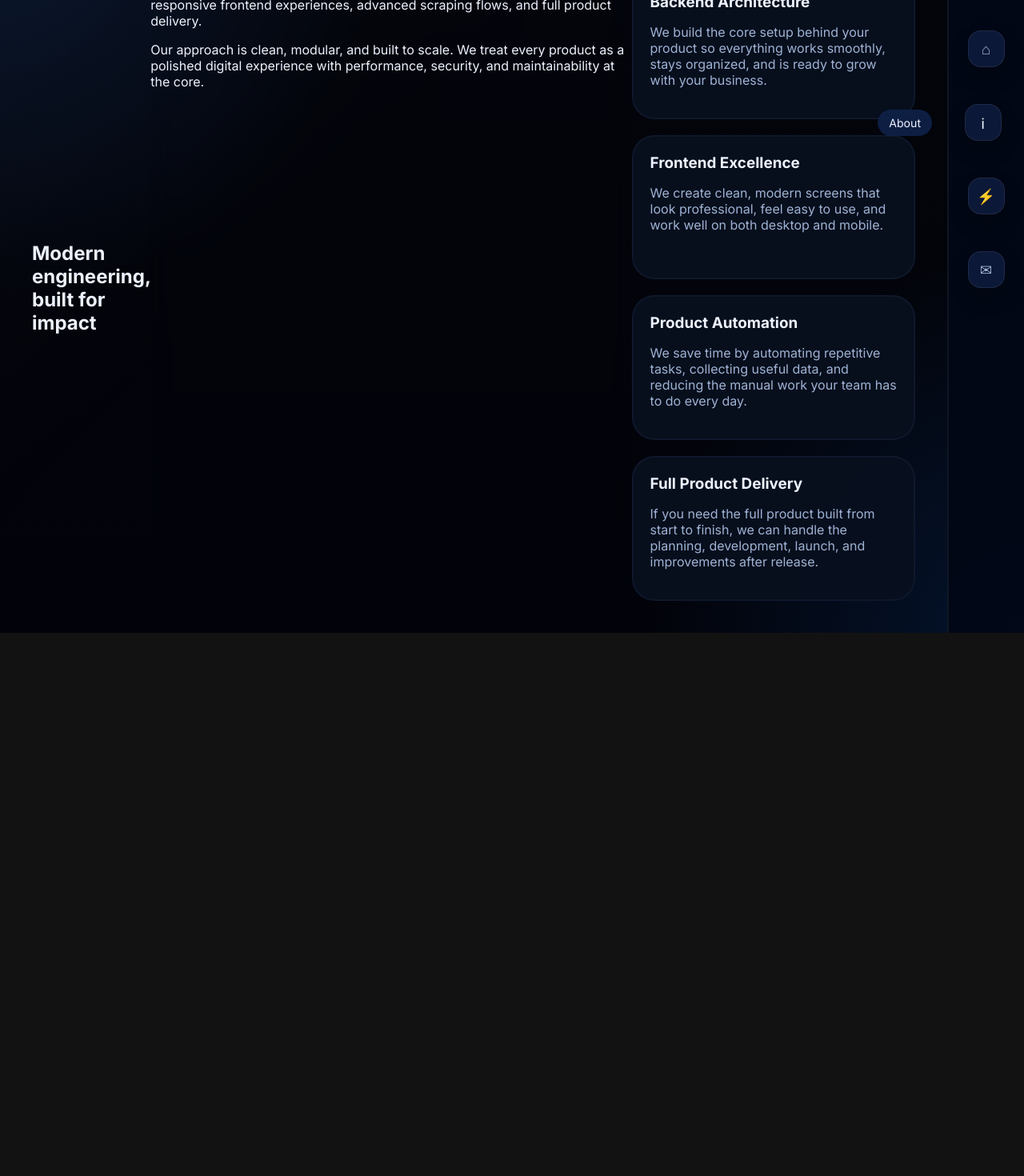
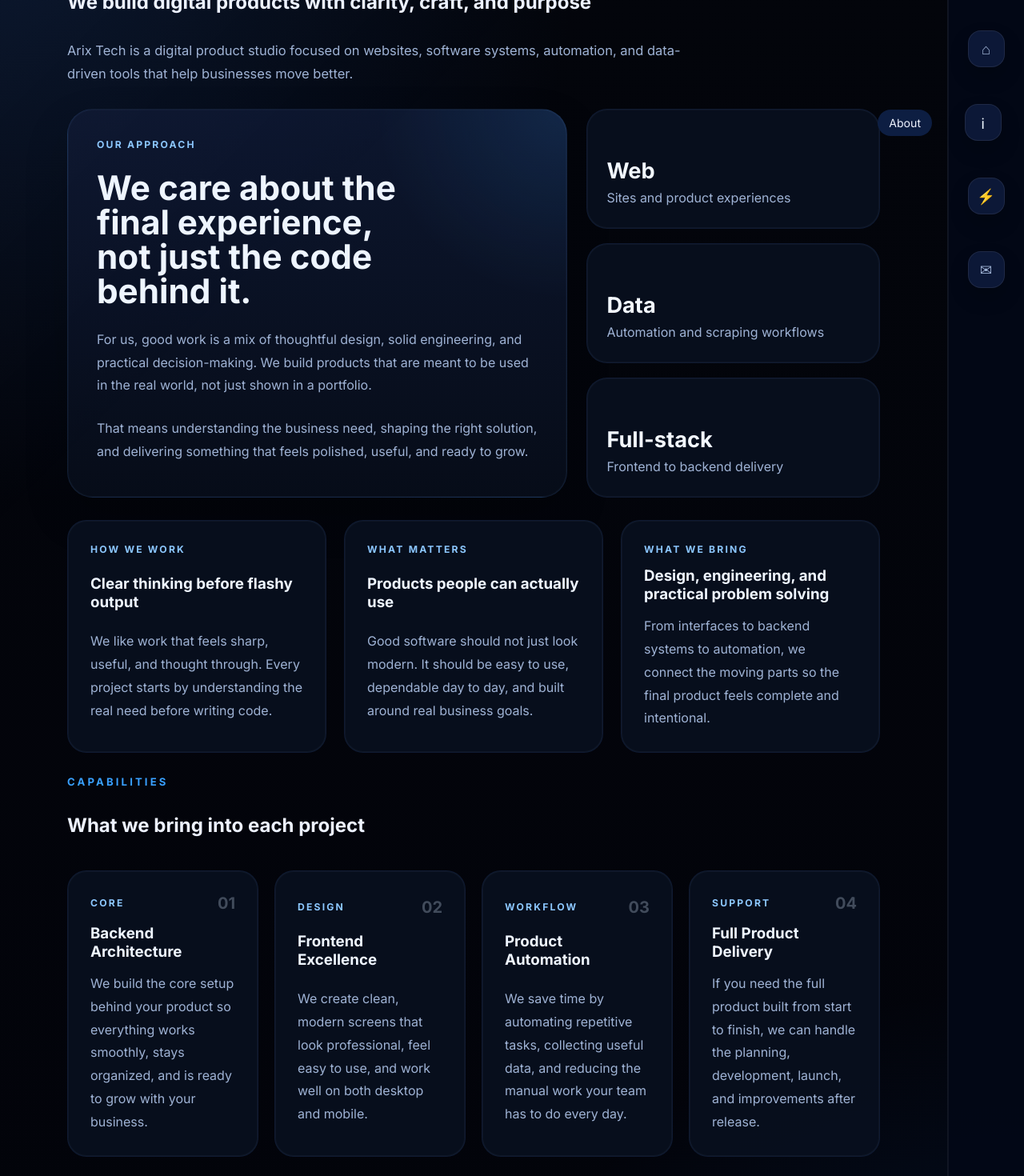
Before and after one commit to devRaoRizwan/arix_tech, a React (Vite) app: page /about in a window 1280 px wide. Shown: the part 100-1570 px from the top of the page at 80% size. Before the commit the page ends 891 px from the top, so only its background shows below. Built offline with nearby package versions, Linux system fonts and the light colour scheme.

Commit message:
About page done

```diff
--- a/src/components/Hero.jsx
+++ b/src/components/Hero.jsx
@@ -119,7 +119,7 @@
         <div className="hero-topbar">
           <span className="small-label">Arix Tech</span>
         </div>
-        <h1>Software solutions for modern product teams</h1>
+        <h1>Software solutions for YOU</h1>
         <p className="hero-subtitle">
           We turn business ideas into polished online experiences, smart automation, and useful data tools that help brands grow.
         </p>
--- a/src/data.js
+++ b/src/data.js
@@ -106,3 +106,46 @@
     stack: ['Git'],
   },
 ];
+
+export const aboutHighlights = [
+  {
+    label: 'How we work',
+    title: 'Clear thinking before flashy output',
+    body: 'We like work that feels sharp, useful, and thought through. Every project starts by understanding the real need before writing code.',
+  },
+  {
+    label: 'What matters',
+    title: 'Products people can actually use',
+    body: 'Good software should not just look modern. It should be easy to use, dependable day to day, and built around real business goals.',
+  },
+  {
+    label: 'What we bring',
+    title: 'Design, engineering, and practical problem solving',
+    body: 'From interfaces to backend systems to automation, we connect the moving parts so the final product feels complete and intentional.',
+  },
+];
+
+export const aboutPrinciples = [
+  {
+    title: 'Built for real use',
+    body: 'We focus on products that work well in everyday business use, not just polished demos.',
+  },
+  {
+    title: 'Simple where possible',
+    body: 'We avoid unnecessary complexity and choose solutions that stay clear and maintainable.',
+  },
+  {
+    title: 'Thoughtful execution',
+    body: 'We care about the details that make a product feel reliable, smooth, and professional.',
+  },
+  {
+    title: 'Long-term value',
+    body: 'We build with growth in mind so your product has room to improve over time.',
+  },
+];
+
+export const aboutStats = [
+  { value: 'Web', label: 'Sites and product experiences' },
+  { value: 'Data', label: 'Automation and scraping workflows' },
+  { value: 'Full-stack', label: 'Frontend to backend delivery' },
+];
--- a/src/pages/AboutPage.jsx
+++ b/src/pages/AboutPage.jsx
@@ -1,31 +1,83 @@
-import { serviceCards } from '../data.js';
+import { aboutHighlights, aboutPrinciples, aboutStats, serviceCards } from '../data.js';
 
 export default function AboutPage() {
   return (
     <section className="panel about-panel">
-      <div className="section-header">
+      <div className="about-shell">
+        <div className="section-header about-header">
           <span className="section-label">About</span>
-        <h2>Modern engineering, built for impact</h2>
+          <h2>We build digital products with clarity, craft, and purpose</h2>
+          <p className="section-intro">
+            Arix Tech is a digital product studio focused on websites, software systems, automation, and data-driven tools that help businesses move better.
+          </p>
         </div>
-      <div className="glass-panel about-card">
+
+        <div className="about-hero">
+          <article className="about-story">
+            <span className="about-kicker">Our Approach</span>
+            <h3>We care about the final experience, not just the code behind it.</h3>
             <p>
-          Arix Tech is a software solution company that blends modern design, scalable architecture,
-          and intelligent automation. We specialize in backend systems, responsive frontend experiences,
-          advanced scraping flows, and full product delivery.
+              For us, good work is a mix of thoughtful design, solid engineering, and practical decision-making. We build products that are meant to be used in the real world, not just shown in a portfolio.
             </p>
             <p>
-          Our approach is clean, modular, and built to scale. We treat every product as a polished digital
-          experience with performance, security, and maintainability at the core.
+              That means understanding the business need, shaping the right solution, and delivering something that feels polished, useful, and ready to grow.
             </p>
+          </article>
+
+          <div className="about-stats">
+            {aboutStats.map((item) => (
+              <div key={item.label} className="about-stat">
+                <strong>{item.value}</strong>
+                <span>{item.label}</span>
               </div>
-      <div className="grid-panel">
+            ))}
+          </div>
+        </div>
+
+        <div className="about-highlight-grid">
+          {aboutHighlights.map((item) => (
+            <article key={item.title} className="about-highlight-card">
+              <span className="about-card-label">{item.label}</span>
+              <h3>{item.title}</h3>
+              <p>{item.body}</p>
+            </article>
+          ))}
+        </div>
+
+        <div className="about-capabilities">
+          <div className="section-header about-capabilities-header">
+            <span className="section-label">Capabilities</span>
+            <h2>What we bring into each project</h2>
+          </div>
+          <div className="about-capability-grid">
             {serviceCards.map((card) => (
-          <article key={card.title} className="card">
+              <article key={card.id} className="about-capability-card">
+                <div className="about-capability-top">
+                  <span className="about-capability-label">{card.label}</span>
+                  <span className="about-capability-metric">{card.metric}</span>
+                </div>
                 <h3>{card.title}</h3>
                 <p>{card.body}</p>
               </article>
             ))}
           </div>
+        </div>
+
+        <div className="about-principles-section">
+          <div className="section-header about-principles-header">
+            <span className="section-label">Principles</span>
+            <h2>How we like to work</h2>
+          </div>
+          <div className="about-principles-grid">
+            {aboutPrinciples.map((item) => (
+              <article key={item.title} className="about-principle-card">
+                <h3>{item.title}</h3>
+                <p>{item.body}</p>
+              </article>
+            ))}
+          </div>
+        </div>
+      </div>
     </section>
   );
 }
--- a/src/styles.css
+++ b/src/styles.css
@@ -1048,6 +1048,149 @@
   justify-content: flex-start;
 }
 
+.about-panel {
+  justify-content: center;
+}
+
+.about-shell {
+  width: min(1440px, 100%);
+  display: grid;
+  gap: 28px;
+  padding-inline: 44px;
+}
+
+.about-header {
+  max-width: 860px;
+}
+
+.about-hero {
+  display: grid;
+  grid-template-columns: minmax(0, 1.45fr) minmax(280px, 0.85fr);
+  gap: 24px;
+}
+
+.about-story {
+  padding: 36px;
+  border-radius: 32px;
+  background:
+    radial-gradient(circle at top right, rgba(58, 160, 255, 0.12), transparent 30%),
+    linear-gradient(180deg, rgba(13, 23, 48, 0.96), rgba(7, 13, 26, 0.94));
+  border: 1px solid rgba(81, 134, 209, 0.14);
+  box-shadow: 0 24px 54px rgba(0, 0, 0, 0.18), inset 0 0 0 1px rgba(196, 222, 255, 0.03);
+  display: grid;
+  gap: 18px;
+}
+
+.about-kicker,
+.about-card-label,
+.about-capability-label {
+  color: #8cc7ff;
+  text-transform: uppercase;
+  letter-spacing: 0.18em;
+  font-size: 0.76rem;
+  font-weight: 700;
+}
+
+.about-story h3,
+.about-highlight-card h3,
+.about-capability-card h3,
+.about-principle-card h3 {
+  margin: 0;
+  color: #eef5ff;
+}
+
+.about-story h3 {
+  font-size: clamp(2rem, 3.3vw, 3rem);
+  line-height: 1.02;
+  max-width: 14ch;
+}
+
+.about-story p,
+.about-highlight-card p,
+.about-capability-card p,
+.about-principle-card p {
+  margin: 0;
+  color: var(--muted);
+  line-height: 1.8;
+}
+
+.about-stats {
+  display: grid;
+  gap: 18px;
+}
+
+.about-stat {
+  min-height: 150px;
+  padding: 26px 24px;
+  border-radius: 26px;
+  background: rgba(8, 15, 30, 0.94);
+  border: 1px solid rgba(75, 119, 201, 0.12);
+  box-shadow: inset 0 0 0 1px rgba(196, 222, 255, 0.04);
+  display: grid;
+  align-content: end;
+  gap: 8px;
+}
+
+.about-stat strong {
+  color: #f3f8ff;
+  font-size: 1.7rem;
+  line-height: 1;
+}
+
+.about-stat span {
+  color: var(--muted);
+  line-height: 1.5;
+}
+
+.about-highlight-grid {
+  display: grid;
+  grid-template-columns: repeat(3, minmax(0, 1fr));
+  gap: 22px;
+}
+
+.about-highlight-card,
+.about-capability-card,
+.about-principle-card {
+  padding: 28px;
+  border-radius: 24px;
+  background: rgba(8, 15, 30, 0.94);
+  border: 1px solid rgba(75, 119, 201, 0.12);
+  box-shadow: inset 0 0 0 1px rgba(196, 222, 255, 0.04);
+  display: grid;
+  gap: 14px;
+}
+
+.about-capabilities,
+.about-principles-section {
+  display: grid;
+  gap: 22px;
+}
+
+.about-capability-grid {
+  display: grid;
+  grid-template-columns: repeat(4, minmax(0, 1fr));
+  gap: 20px;
+}
+
+.about-capability-top {
+  display: flex;
+  align-items: center;
+  justify-content: space-between;
+  gap: 12px;
+}
+
+.about-capability-metric {
+  color: rgba(217, 233, 255, 0.28);
+  font-size: 1.25rem;
+  font-weight: 700;
+}
+
+.about-principles-grid {
+  display: grid;
+  grid-template-columns: repeat(2, minmax(0, 1fr));
+  gap: 20px;
+}
+
 .grid-panel {
   margin-top: 28px;
   display: grid;
@@ -1167,6 +1310,17 @@
     padding: 28px 20px 36px;
   }
 
+  .about-shell {
+    padding-inline: 28px;
+  }
+
+  .about-hero,
+  .about-highlight-grid,
+  .about-capability-grid,
+  .about-principles-grid {
+    grid-template-columns: 1fr;
+  }
+
   .process-shell {
     padding: 28px 0 6px;
   }
@@ -1219,6 +1373,22 @@
     padding: 28px;
   }
 
+  .about-shell {
+    padding-inline: 28px;
+  }
+
+  .about-story,
+  .about-highlight-card,
+  .about-capability-card,
+  .about-principle-card,
+  .about-stat {
+    padding: 24px;
+  }
+
+  .about-story h3 {
+    max-width: none;
+  }
+
   .process-section,
   .services-section,
   .technologies-section {
```
Also changed, not shown: 1 other file (tests, documents, lock files or other folders). Lines whose indentation alone changed are shown as unchanged.
